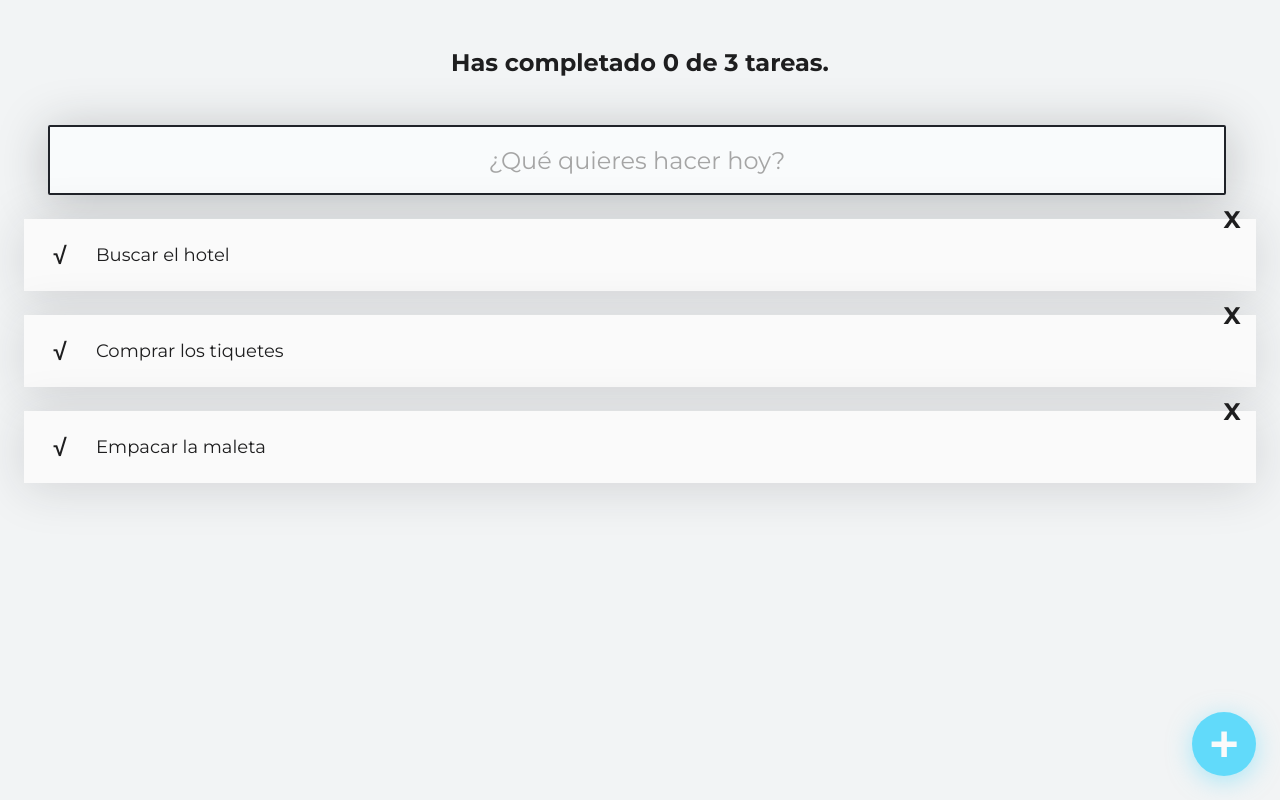
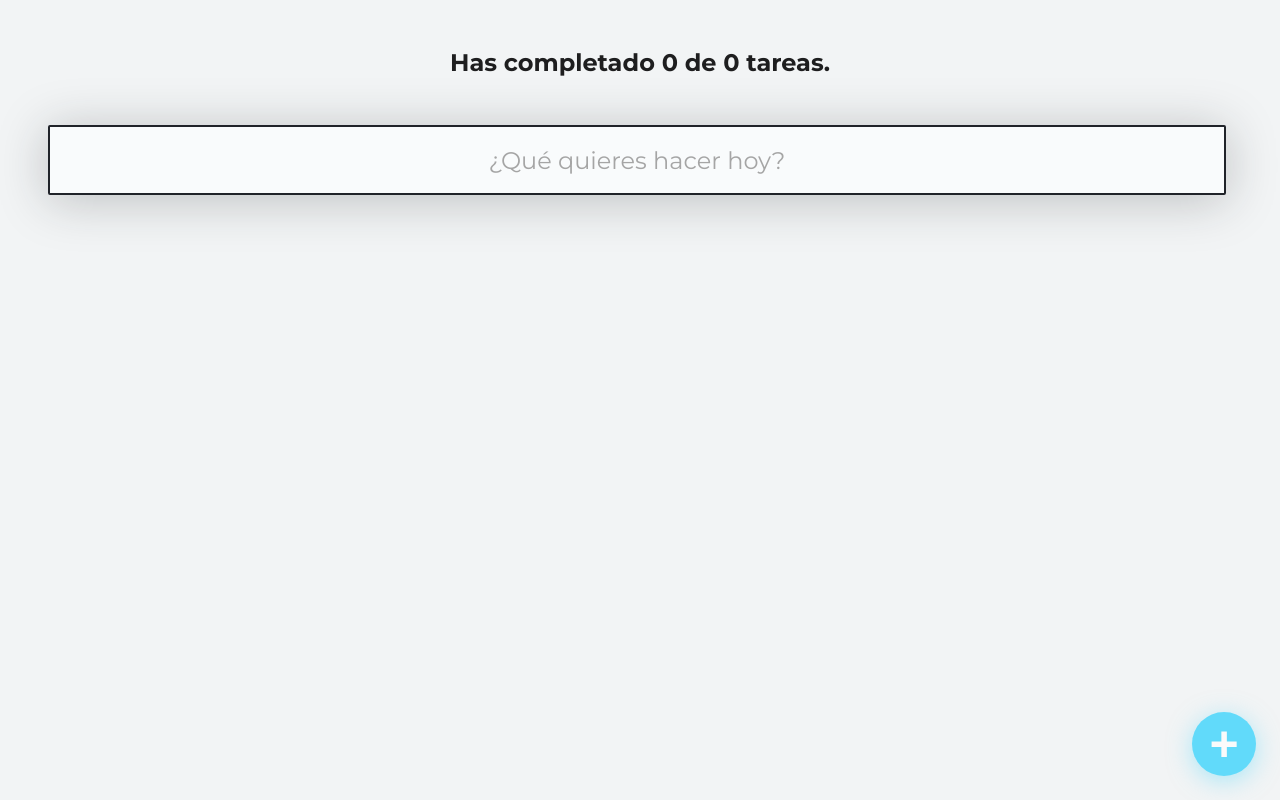
Before and after one commit to pabloa1311/todo-project, a React (Create React App) app: page / in a window 1280 px wide. Built offline with nearby package versions, Linux system fonts and the light colour scheme.

Commit message:
LocalStorage set

```diff
--- a/public/index.html
+++ b/public/index.html
@@ -12,7 +12,7 @@
     <link rel="apple-touch-icon" href="%PUBLIC_URL%/logo192.png" />
     <link rel="manifest" href="%PUBLIC_URL%/manifest.json" />
     <link href="https://fonts.googleapis.com/css2?family=Montserrat:wght@400;700&display=swap" rel="stylesheet" />
-    <title>React App</title>
+    <title>TAREAS-VP</title>
   </head>
   <body>
     <noscript>You need to enable JavaScript to run this app.</noscript>
--- a/src/App.js
+++ b/src/App.js
@@ -7,15 +7,25 @@ import TodoList from "./components/TodoList";
 import TodoSearch from "./components/TodoSearch";
 import { useState } from "react";
 
-const deftodos = [
-  {text: "Buscar el hotel", completed: false},
-  {text: "Comprar los tiquetes", completed: false},
-  {text: "Empacar la maleta", completed: false}
-]
+// const deftodos = [
+//   {text: "Buscar el hotel", completed: false},
+//   {text: "Comprar los tiquetes", completed: false},
+//   {text: "Empacar la maleta", completed: false}
+// ]
 
 function App() {
 
-  const [todos, setTodos] = useState(deftodos)
+  const localStorageTodos = localStorage.getItem("TODOS_VP_V1")
+  let parsedTodos
+
+  if(!localStorageTodos) {
+    localStorage.setItem("TODOS_VP_V1", JSON.stringify([]))
+    parsedTodos = []
+  } else {
+    parsedTodos = JSON.parse(localStorageTodos)
+  }
+
+  const [todos, setTodos] = useState(parsedTodos)
 
   const  [searchValue, setSearchValue] = useState("")
 
@@ -38,6 +48,15 @@ function App() {
 
   }
 
+  const saveTodos = (newTodos) => {
+    const stringifiedTodos = JSON.stringify(newTodos)
+
+    localStorage.setItem("TODOS_VP_V1", stringifiedTodos)
+
+    setTodos(newTodos)
+
+  }
+
   const completeTodo = (text) => {
 
     const todoIndex = todos.findIndex(todo => todo.text === text);
@@ -45,7 +64,7 @@ function App() {
     const newTodos = [...todos]
 
     newTodos[todoIndex].completed = !newTodos[todoIndex].completed
-    setTodos(newTodos)
+    saveTodos(newTodos)
   }
 
   const deleteTodo = (text) => {
@@ -55,7 +74,7 @@ function App() {
     const newTodos = [...todos]
 
     newTodos.splice(todoIndex, 1)
-    setTodos(newTodos)
+    saveTodos(newTodos)
   }
 
   const addTodo = () => {
@@ -63,7 +82,7 @@ function App() {
 
     newTodos.push({text: searchValue, completed: false})
 
-    setTodos(newTodos)
+    saveTodos(newTodos)
     setSearchValue("")
   }
 
@@ -93,6 +112,7 @@ function App() {
       </TodoList>
       <CreateButton
         addTodo={addTodo}
+        searchValue={searchValue}
       />
 
     </>
--- a/src/components/CreateButton.js
+++ b/src/components/CreateButton.js
@@ -4,7 +4,7 @@ import "../styles/createButton.css";
 function CreateButton(props) {
 
   return (
-    <button className="CreateTodoButton" onClick={props.addTodo}>
+    <button className="CreateTodoButton" onClick={props.addTodo} >
       +
     </button>
   );
```
